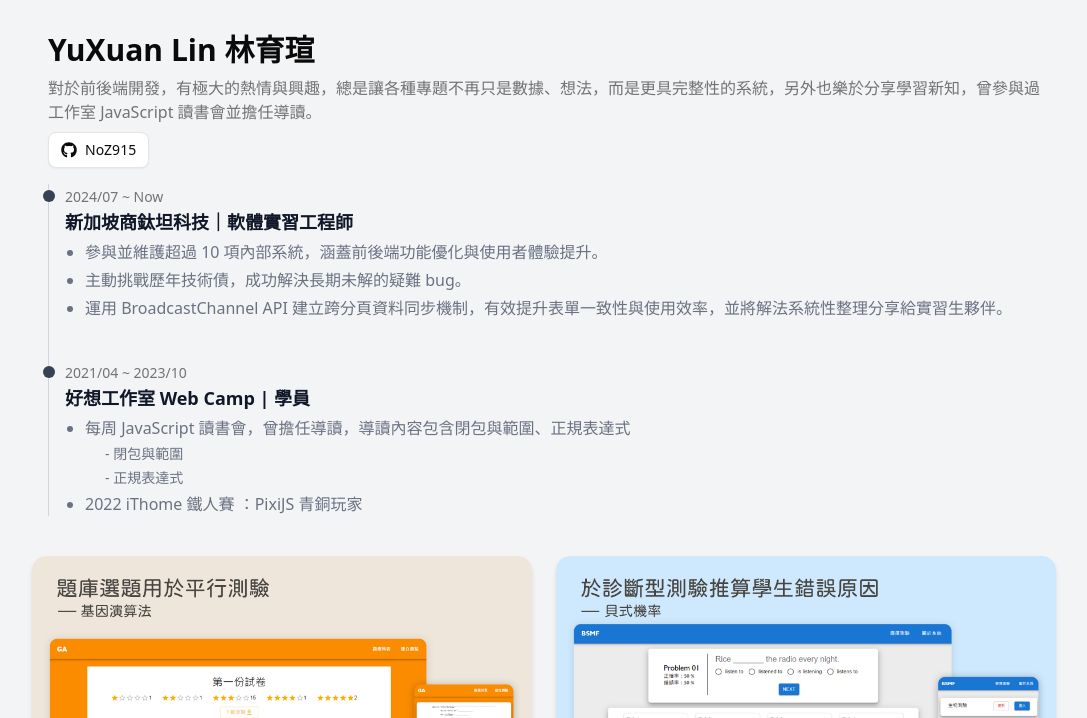
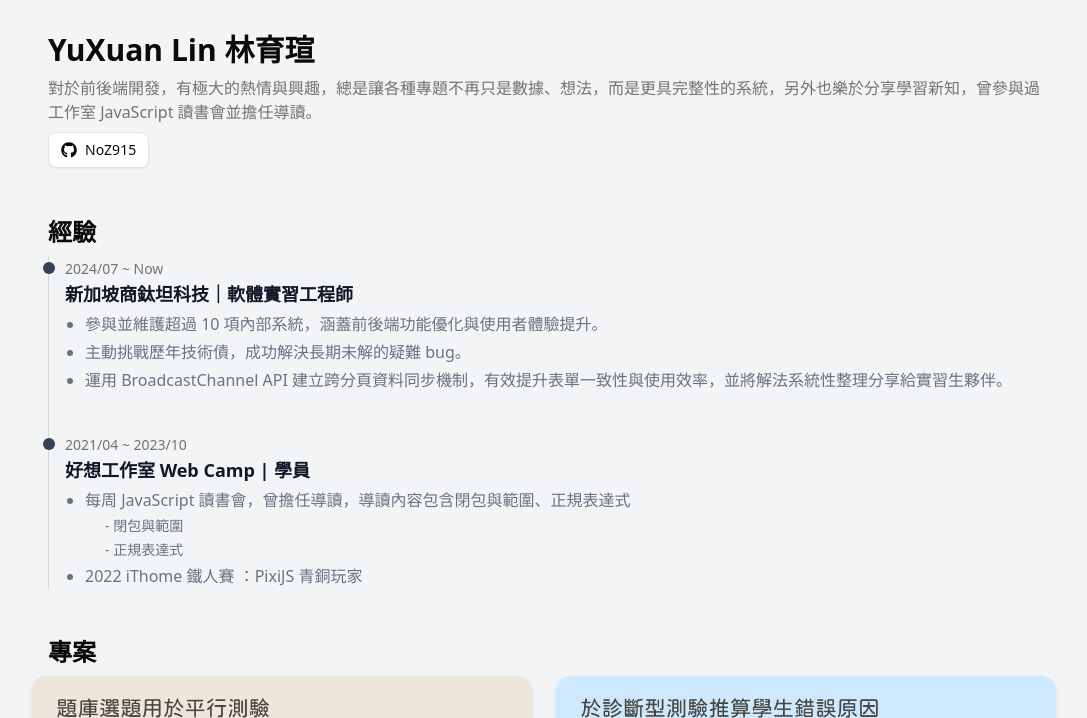
Before and after one commit to NoZ915/portfolio, a Next.js app: page / in a window 1280 px wide. Shown: the top 718 px of the page, without its empty margins (96-1183 px from the left). Built offline with nearby package versions, Linux system fonts and the light colour scheme.

Commit message:
feat:Add subtitle for each section

```diff
--- a/src/app/page.tsx
+++ b/src/app/page.tsx
@@ -22,7 +22,7 @@ export default function HomePage() {
           </Button>
         </div>
 
-        {/* 經驗時間軸 */}
+        {/* 經驗 */}
         <ExperienceSection />
 
         {/* 專案區塊 */}
--- a/src/components/projects/ProjectSection.tsx
+++ b/src/components/projects/ProjectSection.tsx
@@ -3,6 +3,8 @@ import {projects} from "../../utils/projects";
 
 export const ProjectSection = () => {
   return (
+    <div className="mt-12">
+      <h2 className="text-2xl font-bold px-4 mb-2">專案</h2>
       <ProjectGrid>
         {projects.map((project, index) => {
           return(
@@ -19,5 +21,6 @@ export const ProjectSection = () => {
           )
         })}
       </ProjectGrid>
+    </div>
   );
 }
--- a/src/components/skills/SkillSection.tsx
+++ b/src/components/skills/SkillSection.tsx
@@ -4,9 +4,10 @@ import { languageSkills, frontendSkills, devToolSkills, designToolSkills, backen
 
 export default function SkillSection() {
   return (
+    <div className="mt-12">
+      <h2 className="text-2xl font-bold px-4 mb-2">技能</h2>
       <Card>
         <CardContent>
-        <h2 className="text-2xl font-semibold mb-4">技能 Skillset</h2>
           <SkillGroup title="語言" skills={languageSkills} />
           <SkillGroup title="前端" skills={frontendSkills} />
           <SkillGroup title="後端" skills={backendSkills} />
@@ -14,5 +15,6 @@ export default function SkillSection() {
           <SkillGroup title="設計工具" skills={designToolSkills} />
         </CardContent>
       </Card>
+    </div>
   );
 }
--- a/src/components/timeline/ExperienceSection.tsx
+++ b/src/components/timeline/ExperienceSection.tsx
@@ -3,7 +3,9 @@ import { Timeline, TimelineItem } from "./Timeline";
 
 export function ExperienceSection() {
   return (
-    <Timeline >
+    <div className="mt-12">
+      <h2 className="text-2xl font-bold px-4 mb-2">經驗</h2>
+      <Timeline >
       {experience.map((item, index) => (
         <TimelineItem
           key={index}
@@ -13,6 +15,6 @@ export function ExperienceSection() {
         />
       ))}
     </Timeline>
-
+    </div>
   )
 }
--- a/src/utils/projects.ts
+++ b/src/utils/projects.ts
@@ -42,7 +42,7 @@ export const projects = [
         image: "/projects/pah-ni-lam-gu.png",
         description: "一款自製解謎遊戲，從遊戲腳本、美術設計到程式設計皆自行完成。主要由pixi.js以及操作HTML DOM元素、CSS來完成網頁遊戲之畫面，而遊戲媒介則透過LINE Bot完成，背後則透過Express做為後端框架來建立伺服器連接，並將LINE Bot部署在Heroku這個雲平台上。",
         skills: ["HTML", "CSS", "JavaScript", "Pixi.js", "Express", "Heroku", "LINE Bot"],
-        link: "/projects/century-encounter"
+        link: "/projects/pah-ni-lam-gu"
     },
     {
         title: "登革熱學習管理系統網站",
```
Lines whose indentation alone changed are shown as unchanged.
